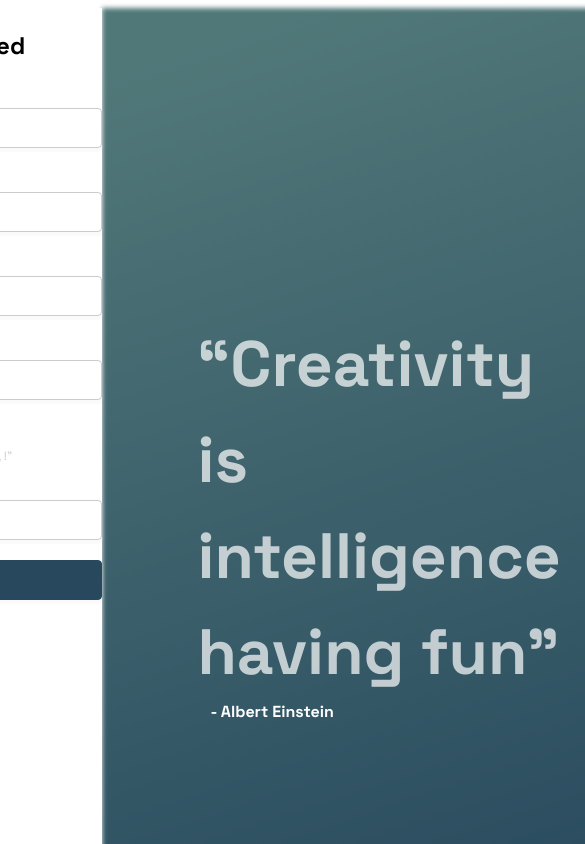
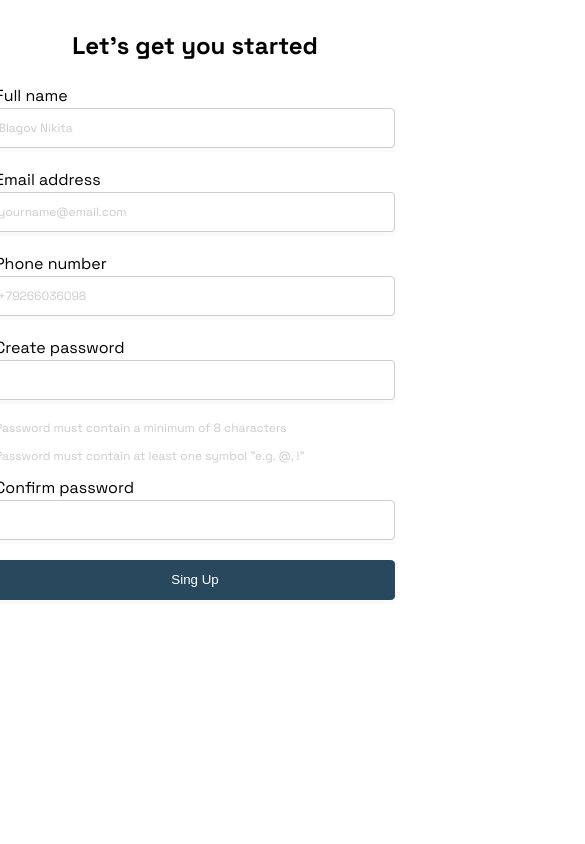
Before and after one commit to KitBlagov/reg-form, an Angular app: page / in a window 390 px wide. Shown: the top 844 px of the page, 585 px wide, since content can reach past the window. Built offline with nearby package versions, Linux system fonts and the light colour scheme.

Commit message:
Working with media

```diff
--- a/src/app/components/registration-form/registration-form.component.html
+++ b/src/app/components/registration-form/registration-form.component.html
@@ -1,13 +1,3 @@
-<!doctype html>
-<html lang="en">
-<head>
-    <meta charset="UTF-8">
-    <meta name="viewport"
-          content="width=device-width, user-scalable=no, initial-scale=1.0, maximum-scale=1.0, minimum-scale=1.0">
-    <meta http-equiv="X-UA-Compatible" content="ie=edge">
-    <title>Registration form</title>
-</head>
-<body>
 
 <div class="container">
 <!--  Работа с формой  -->
@@ -155,6 +145,3 @@
 
     </div>
 </div>
-
-</body>
-</html>
--- a/src/app/components/registration-form/registration-form.component.scss
+++ b/src/app/components/registration-form/registration-form.component.scss
@@ -39,8 +39,6 @@ h2 {
 .form-control:focus::placeholder {
   color: transparent;
 }
-
-
 
 .container-registration-data {
   display: flex;
@@ -163,3 +161,45 @@ h2 {
   padding-left: 108px;
 }
 //Конец работы с правой частью
+
+// Медиа запросы
+
+/* Для мобильных */
+@media only screen and (max-width: 767px) {
+
+}
+
+/* Для планшетов */
+@media only screen and (min-width: 768px) and (max-width: 1024px) {
+
+}
+
+/* Для десктопов */
+@media only screen and (min-width: 1025px) {
+
+}
+
+@media only screen and (max-width: 767px) {
+
+  .right-side-with-quote {
+    display: none;
+  }
+
+  .left-side-with-data-input-wrapper {
+    width: 100%;
+  }
+
+}
+
+@media only screen and (max-width: 1024px) {
+
+  .right-side-with-quote {
+    width: 0;
+    opacity: 0;
+  }
+
+  .left-side-with-data-input-wrapper {
+    width: 100%;
+  }
+
+}
```
Also changed, not shown: image/Rectangle 71.png (deleted).
